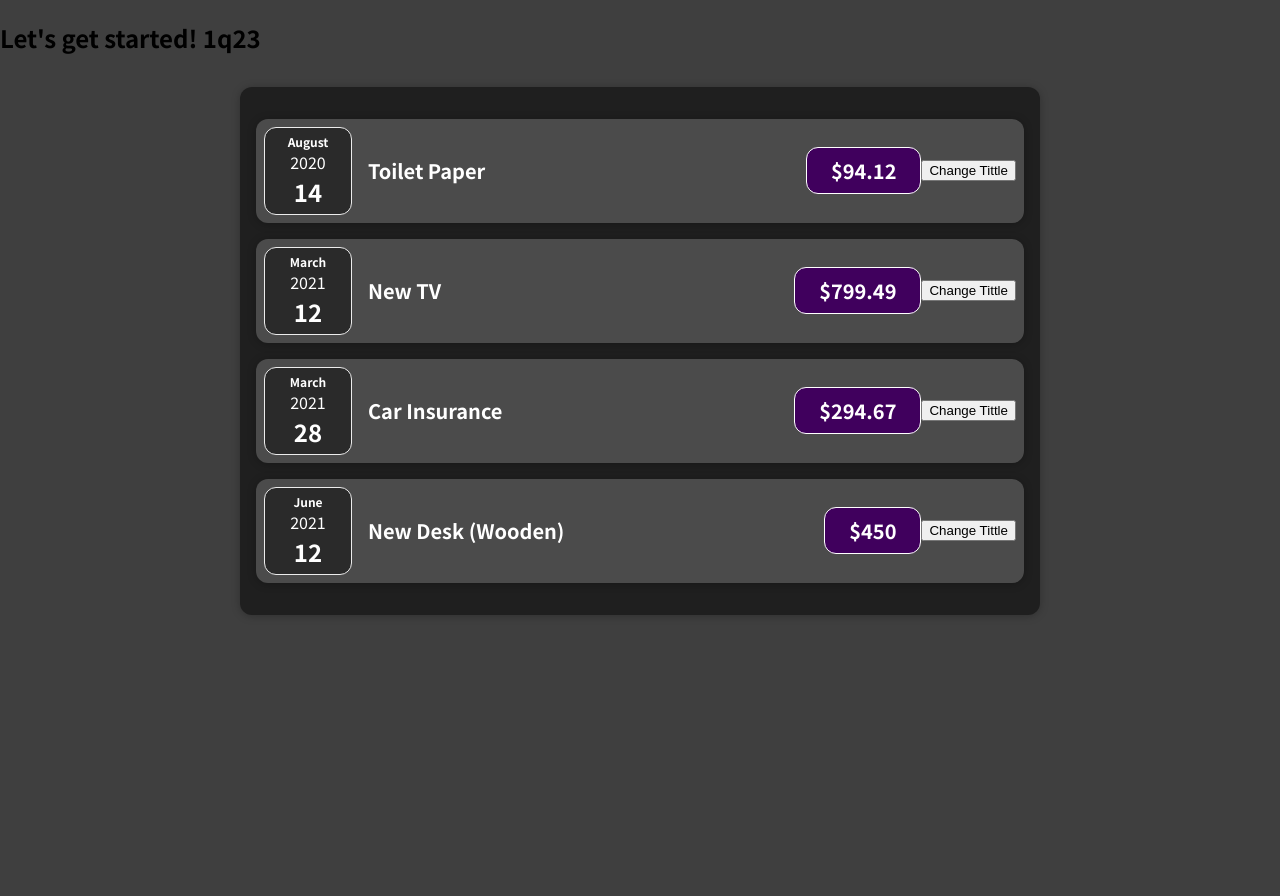
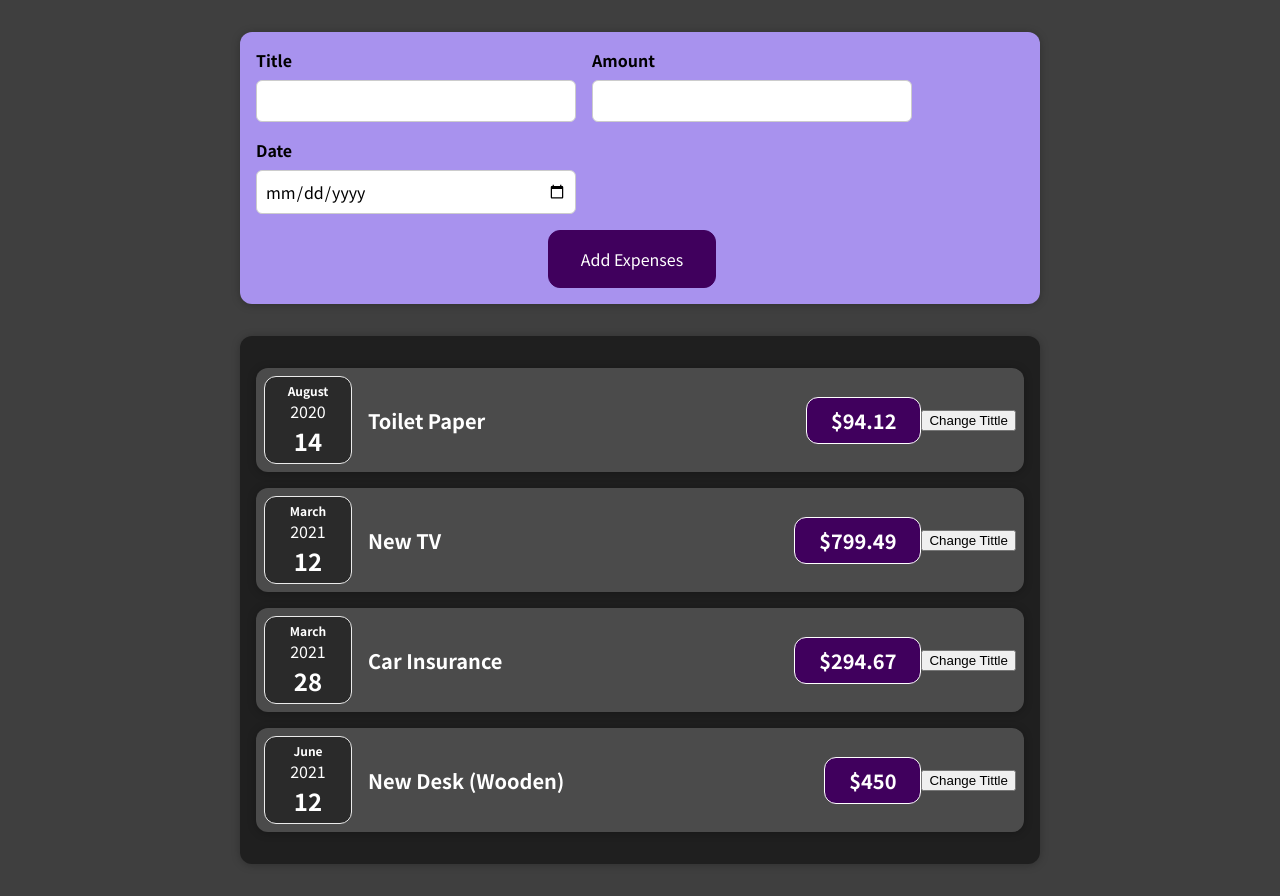
Before and after one commit to IvanSetiawan2001/react-guide-complete, a React (Create React App) app: page / in a window 1280 px wide. Before the commit the page ends 800 px from the top, so only its background shows below. Built offline with nearby package versions, Linux system fonts and the light colour scheme.

Commit message:
add form

```diff
--- a/src/App.js
+++ b/src/App.js
@@ -1,4 +1,5 @@
 import Expenses from "./components/Expenses/Expenses";
+import NewExpenses from "./components/NewExpense/NewExpense";
 
 const App = () => {
   const expenses = [
@@ -25,7 +26,7 @@
 
   return (
     <div>
-      <h2>Let's get started! 1q23</h2>
+      <NewExpenses />
       <Expenses props={expenses}></Expenses>
     </div>
   );
--- /dev/null
+++ b/src/components/NewExpense/ExpenseForm.css
@@ -0,0 +1,26 @@
+.new-expense__controls {
+  display: flex;
+  flex-wrap: wrap;
+  gap: 1rem;
+  margin-bottom: 1rem;
+  text-align: left;
+}
+
+.new-expense__control label {
+  font-weight: bold;
+  margin-bottom: 0.5rem;
+  display: block;
+}
+
+.new-expense__control input {
+  font: inherit;
+  padding: 0.5rem;
+  border-radius: 6px;
+  border: 1px solid #ccc;
+  width: 20rem;
+  max-width: 100%;
+}
+
+.new-expense__actions {
+  text-align: right;
+}
--- /dev/null
+++ b/src/components/NewExpense/ExpensesForm.js
@@ -0,0 +1,27 @@
+import "./ExpenseForm.css";
+
+const ExpenseForm = () => {
+  return (
+    <form>
+      <div className="new-expense__controls">
+        <div className="new-expense__control">
+          <label> Title</label>
+          <input type="text"></input>
+        </div>
+        <div className="new-expense__control">
+          <label> Amount</label>
+          <input type="number" min="0.01" step="0.01"></input>
+        </div>
+        <div className="new-expense__control">
+          <label> Date</label>
+          <input type="date" min="2022-01-01" max="2024-12-31"></input>
+        </div>
+      </div>
+      <div className="new-expenses__action">
+        <button type="submit">Add Expenses</button>
+      </div>
+    </form>
+  );
+};
+
+export default ExpenseForm;
--- /dev/null
+++ b/src/components/NewExpense/NewExpense.js
@@ -0,0 +1,12 @@
+import ExpenseForm from "./ExpensesForm";
+import "./NewExpenses.css";
+
+const NewExpenses = () => {
+  return (
+    <div className="new-expense">
+      <ExpenseForm />
+    </div>
+  );
+};
+
+export default NewExpenses;
--- /dev/null
+++ b/src/components/NewExpense/NewExpenses.css
@@ -0,0 +1,38 @@
+.new-expense {
+  background-color: #a892ee;
+  padding: 1rem;
+  margin: 2rem auto;
+  width: 50rem;
+  max-width: 95%;
+  border-radius: 12px;
+  text-align: center;
+  box-shadow: 0 1px 8px rgba(0, 0, 0, 0.25);
+}
+
+.new-expense button {
+  font: inherit;
+  cursor: pointer;
+  padding: 1rem 2rem;
+  border: 1px solid #40005d;
+  background-color: #40005d;
+  color: white;
+  border-radius: 12px;
+  margin-right: 1rem;
+}
+
+.new-expense button:hover,
+.new-expense button:active {
+  background-color: #510674;
+  border-color: #510674;
+}
+
+.new-expense button.alternative {
+  color: #220131;
+  border-color: transparent;
+  background-color: transparent;
+}
+
+.new-expense button.alternative:hover,
+.new-expense button.alternative:active {
+  background-color: #ddb3f8;
+}
```
Also changed, not shown: 1 other file (tests, documents, lock files or other folders).
